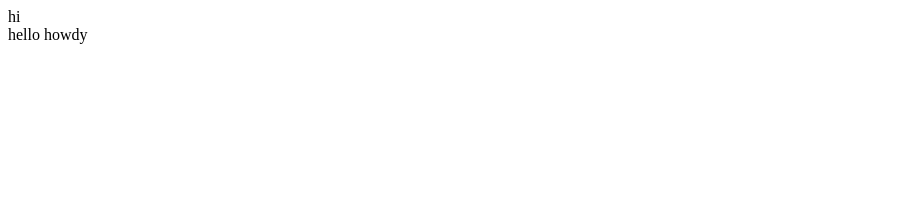
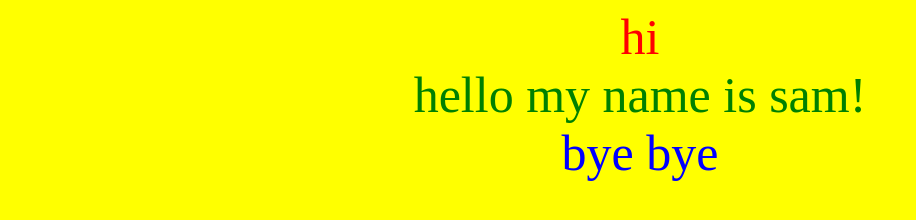
Before and after one commit to Rubberduckyai/Boba1, a plain HTML site: page index.html in a window 1280 px wide. Shown: the whole page, without its empty margins (0-916 px from the left). Drawn offline with Linux system fonts and the light colour scheme.

Commit message:
Commit to main

```diff
--- a/index.html
+++ b/index.html
@@ -1,12 +1,15 @@
 <!DOCTYPE html>
 <html>
-  <div>
-    hi
+<link rel="stylesheet" type="text/css" href="style.css"/>
+<body>
+    <div class="divOne">
+        hi
     </div>
-      hello
-      </div>
-        howdy
-      </div>
-    </div>
-  </div>
+        <div class="divTwo">
+            hello my name is sam!
+            <div class="divThree">
+                bye bye
+            </div>
+        </div>
+    </body>
 </html>
--- a/style.css
+++ b/style.css
@@ -1,4 +1,23 @@
-html {
-  height: 100%;
-  width: 100%;
+div {
+  font-size: 50px;
+  text-align: center;
 }
+
+.divOne{
+  color: red;
+  background-color: yellow;
+}
+.divTwo{
+  color: green;
+}
+.divThree{
+  color: blue;
+}
+.myfirstclass{
+  background-color: #f41616;
+
+}
+
+body {
+  background-color: yellow;
+}
```
